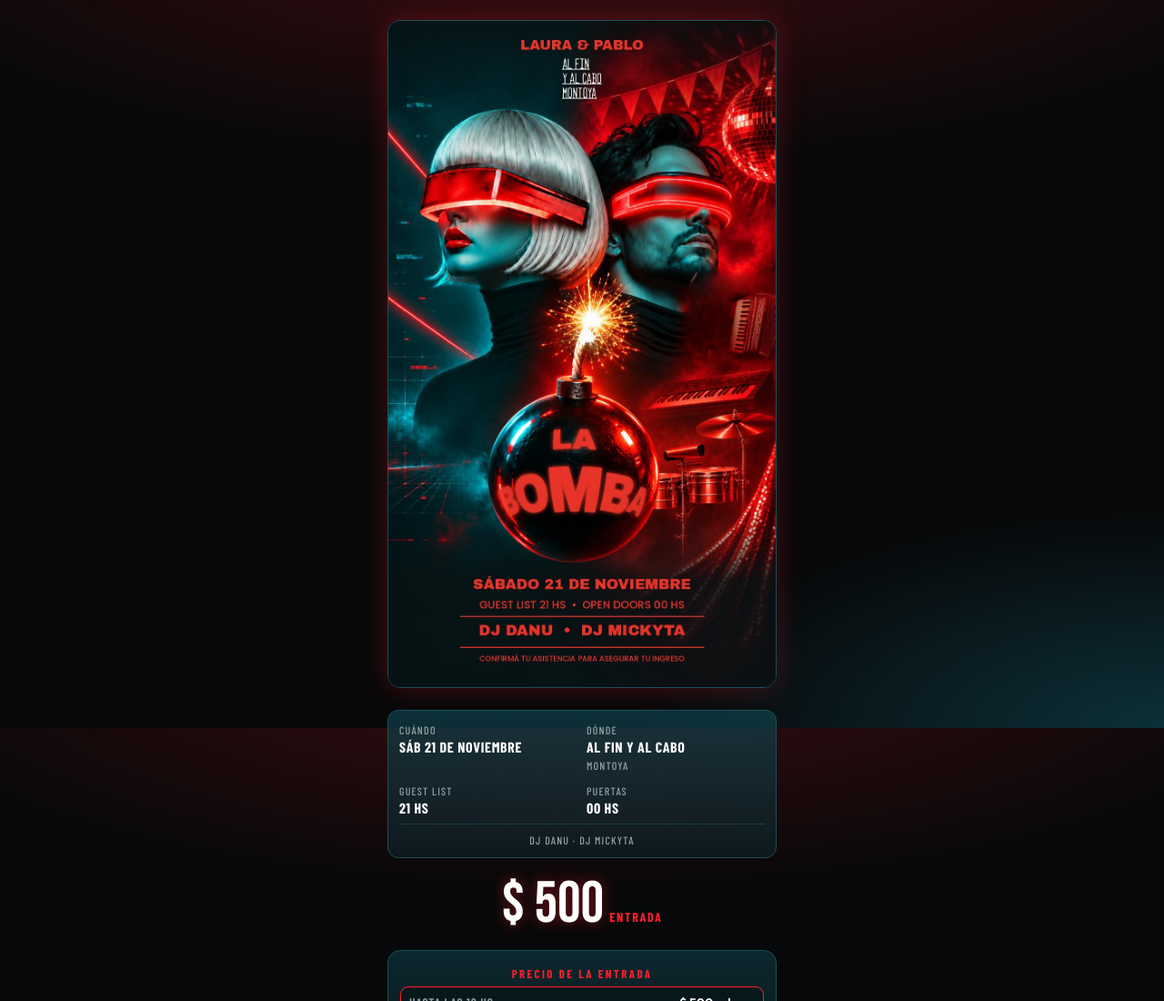
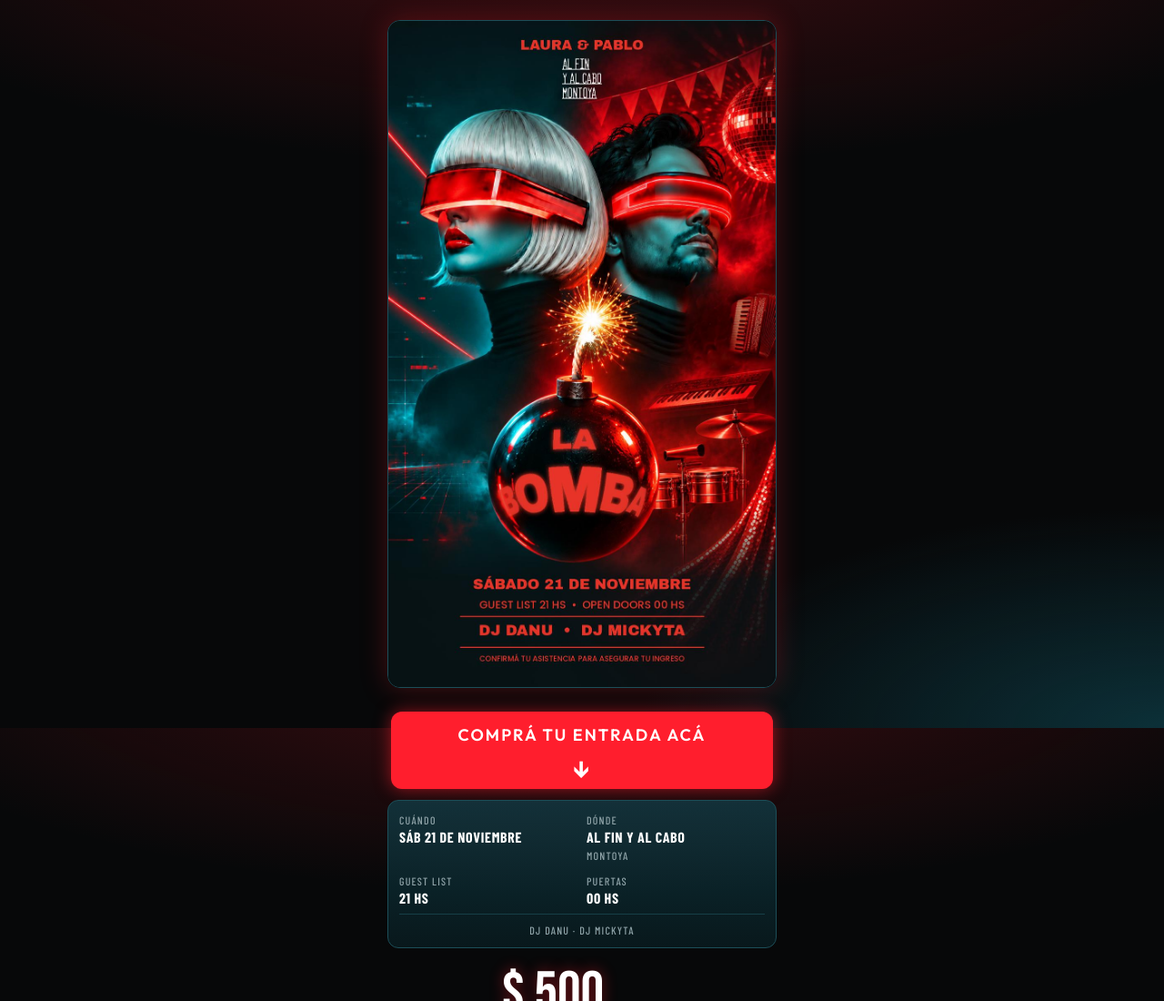
Before and after one commit to federicodeal/labomba, a plain HTML site: page index.html in a window 1280 px wide. Shown: the top 1100 px of the page at 91% size. Drawn offline with nearby package versions, Linux system fonts and the light colour scheme; a web font is replaced by a local one.

Commit message:
CTA bajo el flyer: Comprá tu entrada acá

```diff
--- a/app.css
+++ b/app.css
@@ -93,3 +93,8 @@ textarea{min-height:120px;resize:vertical}
 #reader video{width:100%!important;display:block}
 .qrbox{background:#fff;border-radius:14px;padding:14px;display:inline-block;margin:10px auto}
 select option{background:#111;color:#fff}
+
+.cta-down{display:block;text-align:center;margin:14px auto 6px;padding:14px 18px;max-width:420px;background:#FF1E2D;color:#fff;font-weight:900;letter-spacing:2px;font-size:18px;border-radius:12px;text-decoration:none;box-shadow:0 0 18px rgba(255,30,45,.55)}
+.cta-down .arrow{display:block;font-size:30px;line-height:1;margin-top:4px;animation:bob 1.1s ease-in-out infinite}
+@keyframes bob{0%,100%{transform:translateY(0)}50%{transform:translateY(7px)}}
+html{scroll-behavior:smooth}
--- a/index.html
+++ b/index.html
@@ -6,6 +6,7 @@
 <div class="hero">
   <img class="flyer" src="assets/flyer.jpg" alt="Flyer La Bomba" onerror="this.outerHTML='<img class=bomb src=assets/bomb.svg alt=&quot;&quot;><div class=&quot;logo&quot;>LA BOMBA</div>'">
 </div>
+<a class="cta-down" href="#buy">COMPRÁ TU ENTRADA ACÁ<span class="arrow">↓</span></a>
 
 <div class="meta">
   <div><span>Cuándo</span><b>Sáb 21 de noviembre</b></div>
```
